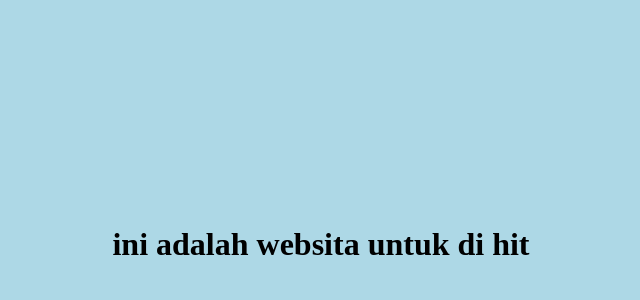
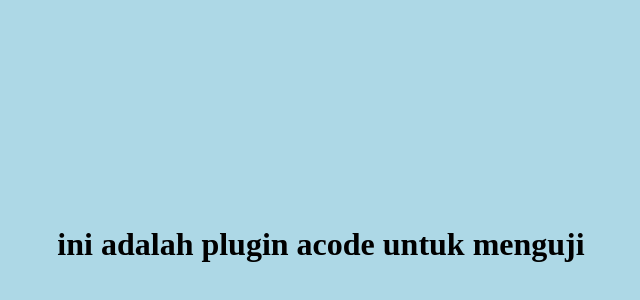
Before and after one commit to wikencyus/hit, a plain HTML site: page index.html in a window 1280 px wide. Shown: the part 164-464 px from the top of the page, without its empty margins (319-959 px from the left). Drawn offline with Linux system fonts and the light colour scheme.

Commit message:
update index.html

```diff
--- a/index.html
+++ b/index.html
@@ -16,6 +16,6 @@
   </style>
 </head>
 <body>
-  <h1>ini adalah websita untuk di hit</h1>
+  <h1>ini adalah plugin acode untuk menguji</h1>
 </body>
 </html>
```
